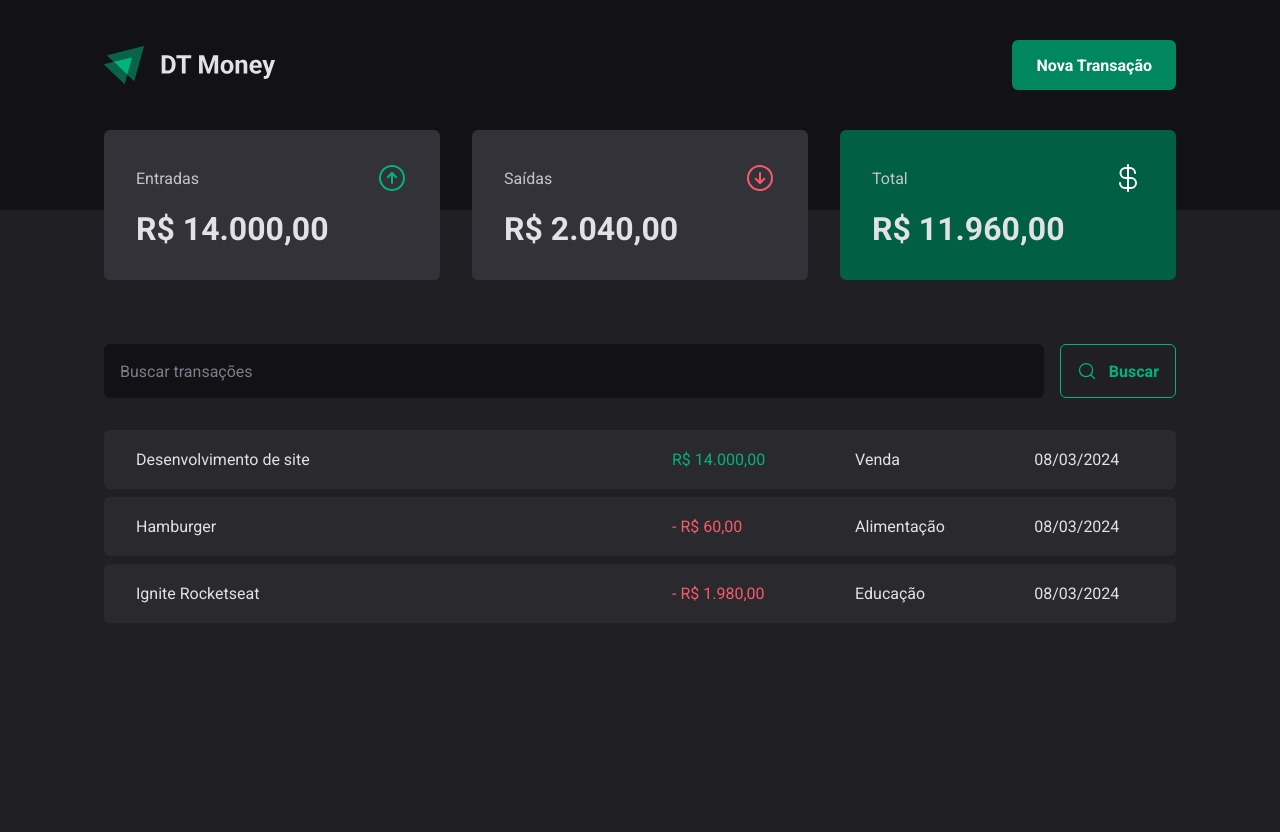
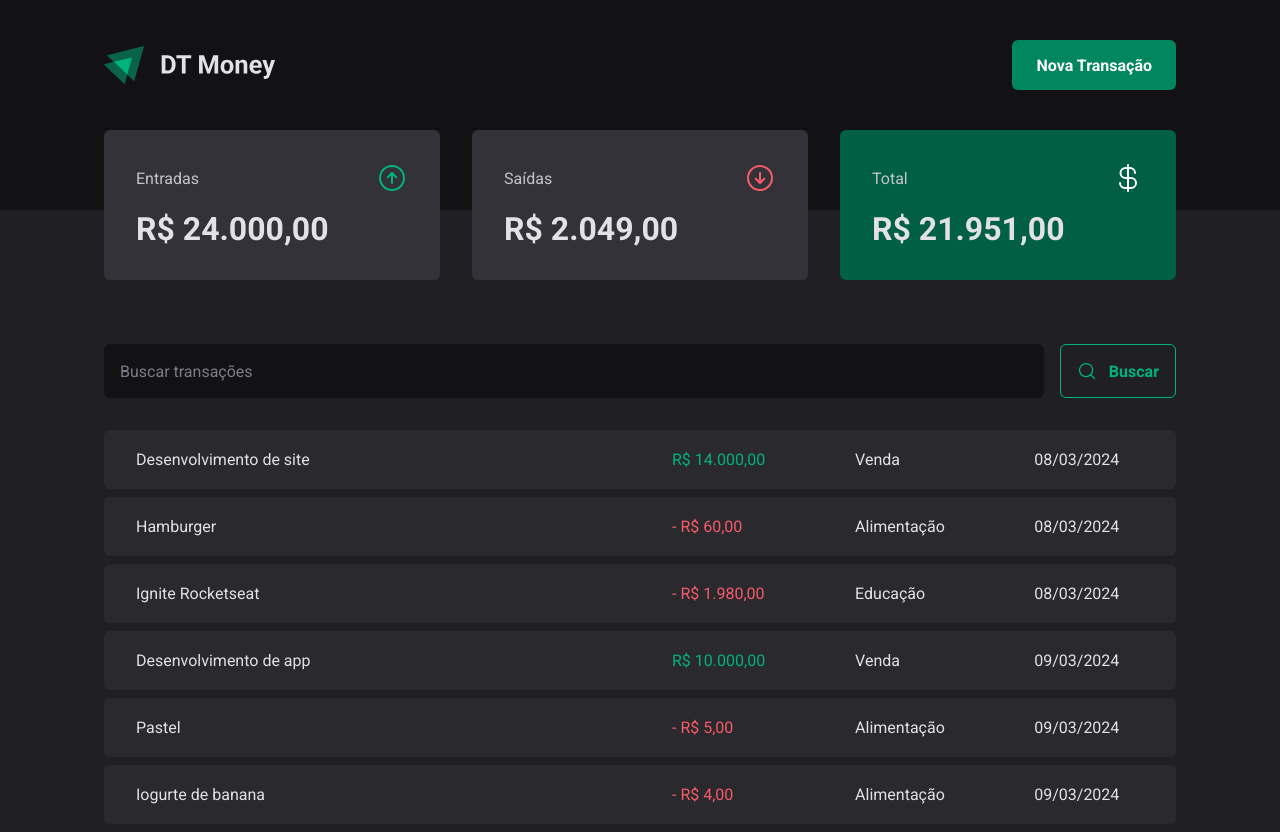
Before and after one commit to AlanRehfeldt/Rocketseat_IgniteReact-03_dt_money, a React (Vite) app: page / in a window 1280 px wide. Before the commit the page ends 800 px from the top, so only its background shows below. Built offline with nearby package versions, Linux system fonts and the light colour scheme; data requests are answered from the project's data file.

Commit message:
criando nova transacao

```diff
--- a/server.json
+++ b/server.json
@@ -23,6 +23,30 @@
       "category": "Educação",
       "price": 1980,
       "createdAt": "2024-03-08T02:23:22.899Z"
+    },
+    {
+      "id": "b8e3",
+      "description": "Desenvolvimento de app",
+      "price": 10000,
+      "category": "Venda",
+      "type": "income",
+      "createdAt": "2024-03-09T01:02:28.408Z"
+    },
+    {
+      "id": "ff16",
+      "description": "Pastel",
+      "price": 5,
+      "category": "Alimentação",
+      "type": "outcome",
+      "createdAt": "2024-03-09T01:08:04.360Z"
+    },
+    {
+      "id": "320a",
+      "description": "Iogurte de banana",
+      "price": 4,
+      "category": "Alimentação",
+      "type": "outcome",
+      "createdAt": "2024-03-09T01:19:38.193Z"
     }
   ]
 }
--- a/src/components/NewTransactionModal/index.tsx
+++ b/src/components/NewTransactionModal/index.tsx
@@ -4,6 +4,8 @@
 import { zodResolver } from '@hookform/resolvers/zod';
 import * as z from "zod";
 import { Controller, useForm } from 'react-hook-form';
+import { TransactionsContext } from '../../contexts/TransactionsContext';
+import { useContext } from 'react';
 
 const newTransactionSchema = z.object({
   description: z.string(),
@@ -15,7 +17,9 @@
 type NewTransactionImputs = z.infer<typeof newTransactionSchema>
 
 export function NewTransactionModal() {
+  const { createTransaction } = useContext(TransactionsContext)
   const {
+    reset,
     control,
     register,
     handleSubmit,
@@ -25,8 +29,8 @@
   })
 
   async function handleCreateNewTransaction(data: NewTransactionImputs) {
-    await new Promise(resolve => setTimeout(resolve, 2000))
-    console.log(data)
+    await createTransaction(data)
+    reset()
   }
 
   return (
--- a/src/contexts/TransactionsContext.tsx
+++ b/src/contexts/TransactionsContext.tsx
@@ -8,6 +8,14 @@
   price: number;
   category: string;
   createdAt: string;
+
+}
+
+interface CreateTransactionInput {
+  description: string
+  price: number
+  category: string
+  type: 'income' | 'outcome'
 }
 
 interface TransactionsProviderProps {
@@ -17,6 +25,7 @@
 interface TransactionsContextType {
   transactions: Transaciton[];
   fetchTransactios: (query?: string) => Promise<void>;
+  createTransaction: (data: CreateTransactionInput) => Promise<void>;
 }
 
 export const TransactionsContext = createContext({} as TransactionsContextType);
@@ -27,10 +36,25 @@
   async function fetchTransactios(query?: string) {
     const response = await api.get('/transactions', {
       params: {
-        q: query
+        _sort: 'createdAt',
+        // _order: 'desc',
+        description: query
       }
     })
     setTransactions(response.data);
+  }
+
+  async function createTransaction(data: CreateTransactionInput) {
+    const { description, price, category, type } = data
+    const response = await api.post('/transactions', {
+      description,
+      price,
+      category,
+      type,
+      createdAt: new Date()
+    })
+
+    setTransactions(state => [response.data, ...state])
   }
 
   useEffect(() => {
@@ -38,7 +62,7 @@
   }, [])
 
   return (
-    <TransactionsContext.Provider value={{ transactions, fetchTransactios }} >
+    <TransactionsContext.Provider value={{ transactions, fetchTransactios, createTransaction }} >
       { children }
     </TransactionsContext.Provider>
   )
--- a/src/pages/Transactions/components/SearchForm/index.tsx
+++ b/src/pages/Transactions/components/SearchForm/index.tsx
@@ -23,7 +23,6 @@
   })
 
   async function handleSearchTransaction(data: SearchFormImputs) {
-    await new Promise(resolve => setTimeout(resolve, 2000))
     await fetchTransactios(data.query)
   }
 
```
